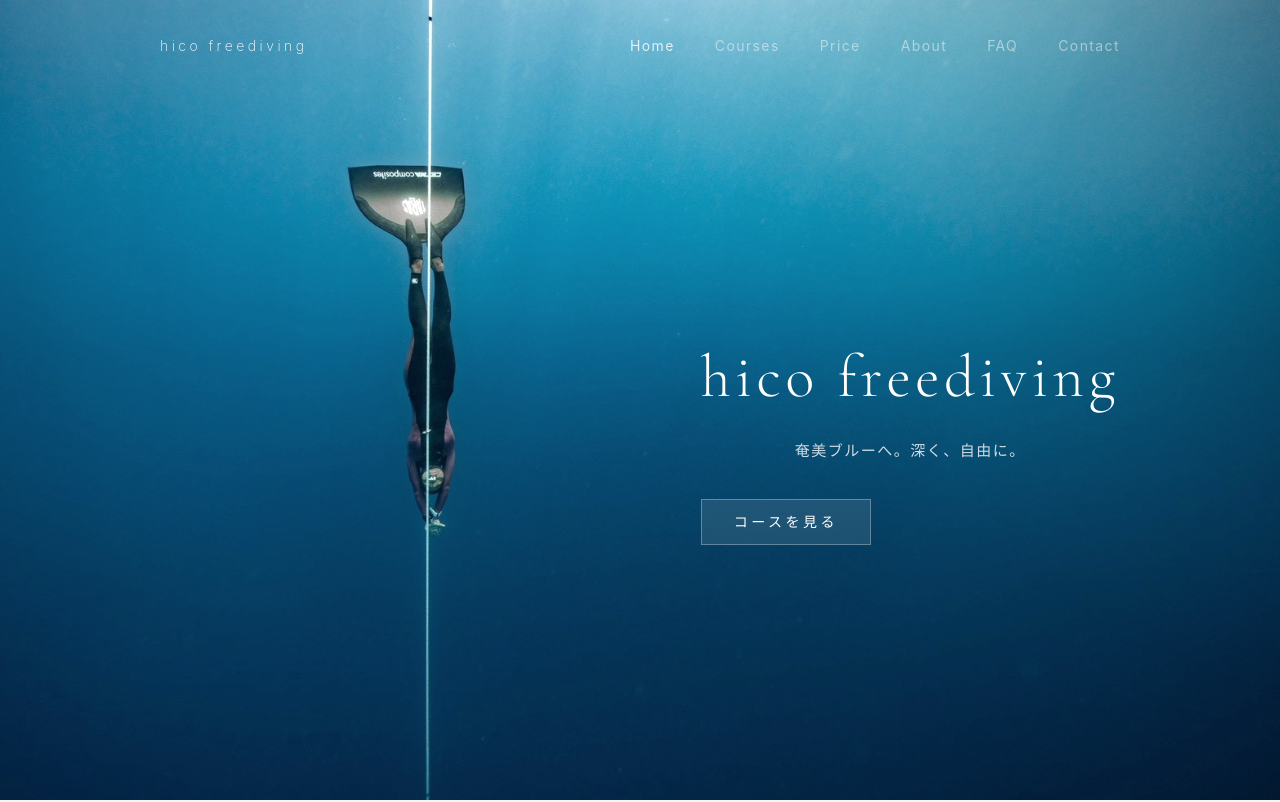
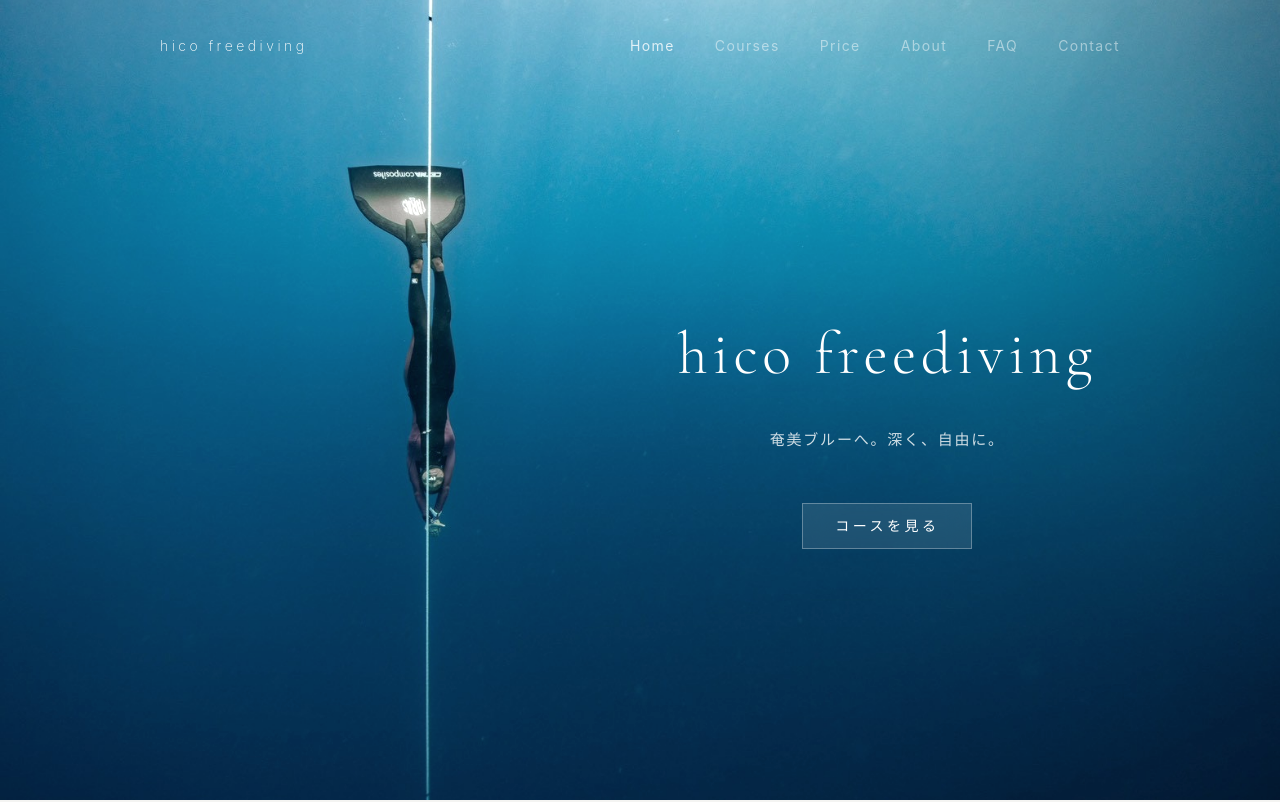
Before and after one commit to ikucha-portfolio/freediving-site, a React (Vite) app: page / in a window 1280 px wide. Shown: the top 802 px of the page. Built offline with nearby package versions, Linux system fonts and the light colour scheme; a web font is replaced by a local one.

Commit message:
Heroセクションのテキスト配置を調整 - PC：右側に中央揃え配置 - スマホ：左寄せに最適化 - 余白と視線導線を改善

```diff
--- a/src/pages/Home.jsx
+++ b/src/pages/Home.jsx
@@ -35,7 +35,7 @@ export default function Home() {
       alt="Freediving"
       className="w-full h-full object-cover md:object-[65%_center] lg:object-[70%_center]"
       style={{
-        objectPosition: "15% center", // スマホ：被写体を右寄りに
+        objectPosition: "15% center",
         filter: "saturate(0.9) brightness(1.05)"
       }}
     />
@@ -45,35 +45,34 @@ export default function Home() {
 <div className="relative h-full flex items-center">
   <div
     className="
-        max-w-5xl mx-auto w-full
+      max-w-6xl mx-auto w-full
       px-6 md:px-8
       flex
-        justify-start lg:justify-end
+      justify-start lg:justify-end   /* ←ここ重要 */
     "
   >
 
+    {/* テキストブロック */}
     <div
       className="
         max-w-xl
-          ml-4 md:ml-6 lg:ml-0
+        ml-4 md:ml-6 lg:ml-0        /* スマホは左余白 */
+        lg:mr-[8%]                  /* PCだけ右余白 */
         text-white
+        text-left lg:text-center    /* ←ここ重要 */
         space-y-6 md:space-y-8
-          text-left
-          -mt-[10vh] lg:mt-0
+        -mt-[8vh] lg:-mt-[2vh]
       "
     >
-
-        {/* タイトル */}
-        <div className="flex flex-col items-center text-center">
 
       {/* タイトル */}
       <h1
         translate="no"
         className="
           notranslate
-      text-[28px] md:text-4xl lg:text-6xl
+          text-[28px] md:text-5xl lg:text-6xl
           font-extralight tracking-[0.08em]
-      leading-[1.3] md:leading-[1.4]
+          leading-[1.3]
         "
         style={{ fontFamily: "'Cormorant Garamond', serif" }}
       >
@@ -83,11 +82,10 @@ export default function Home() {
       {/* コピー */}
       <p
         className="
-      mt-3 md:mt-4
           text-[13px] md:text-[15px]
           text-white/80
-      leading-[1.9] md:leading-[2.1]
-      tracking-[0.1em]
+          leading-[2]
+          tracking-[0.12em]
           font-light
         "
         style={{ fontFamily: "'Noto Sans JP', sans-serif" }}
@@ -95,13 +93,13 @@ export default function Home() {
         奄美ブルーへ。深く、自由に。
       </p>
 
-</div>
-
       {/* CTA */}
       <Link
         to="/course"
         className="
-            inline-block px-8 py-3
+          inline-block
+          mt-2 md:mt-4
+          px-8 py-3
           text-[12px] md:text-sm
           tracking-[0.25em]
           bg-white/10 border border-white/30 text-white
```
Lines whose indentation alone changed are shown as unchanged.
